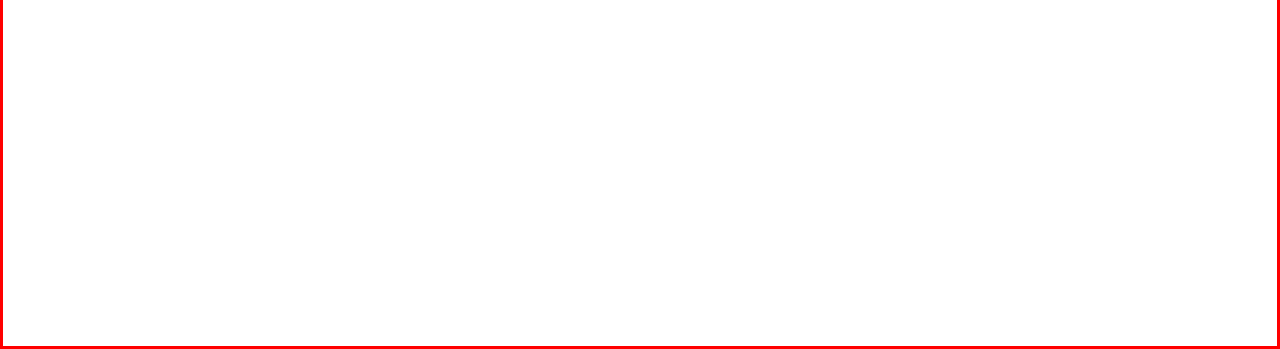
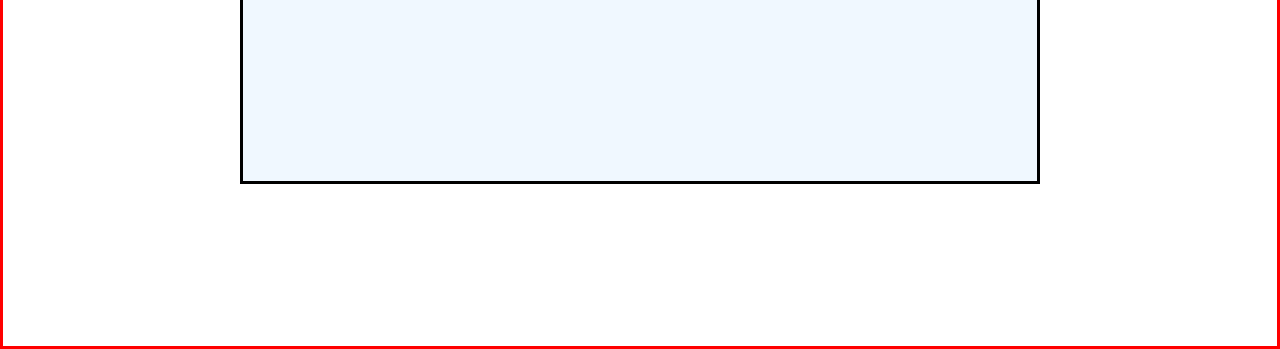
Before and after one commit to abdullah-ahmad-3744/30-Days-JavaScript, a website: page 18-Async-Await/index.html in a window 1280 px wide. Shown: the part 451-800 px from the top of the page. Drawn offline with Linux system fonts and the light colour scheme.

Commit message:
Little changes in CSS

```diff
--- a/18-Async-Await/style.css
+++ b/18-Async-Await/style.css
@@ -17,4 +17,8 @@ body {
     display: flex;
     justify-content: center;
     align-items: center;
+    height: 400px;
+    width: 800px;
+    border: 3px solid black;
+    margin-top: 2rem;
 }
```
